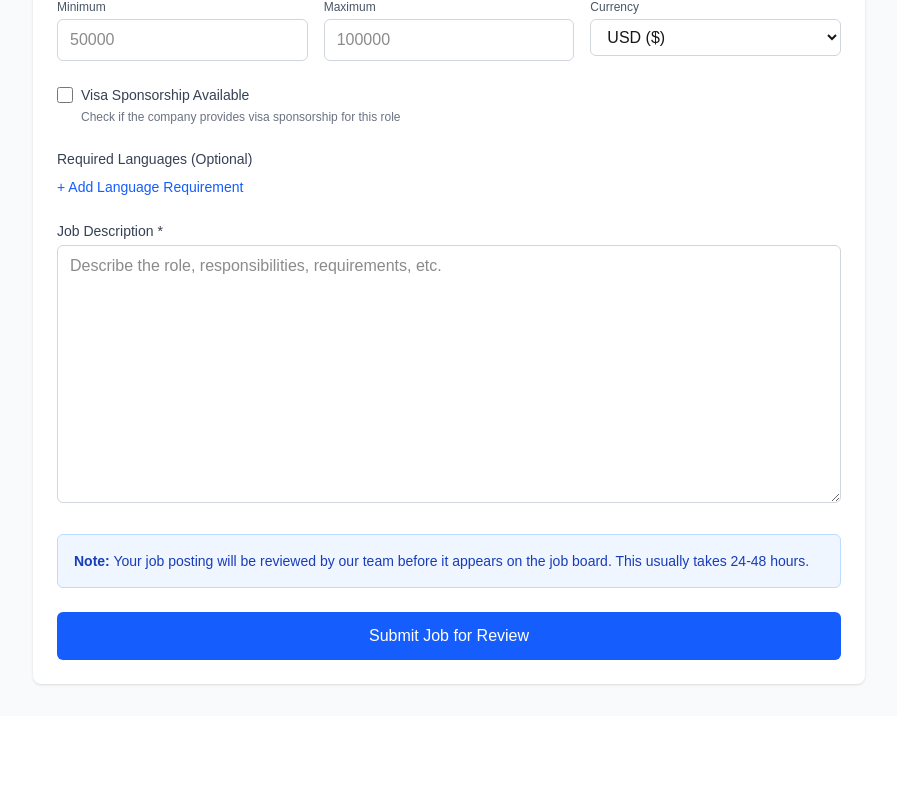
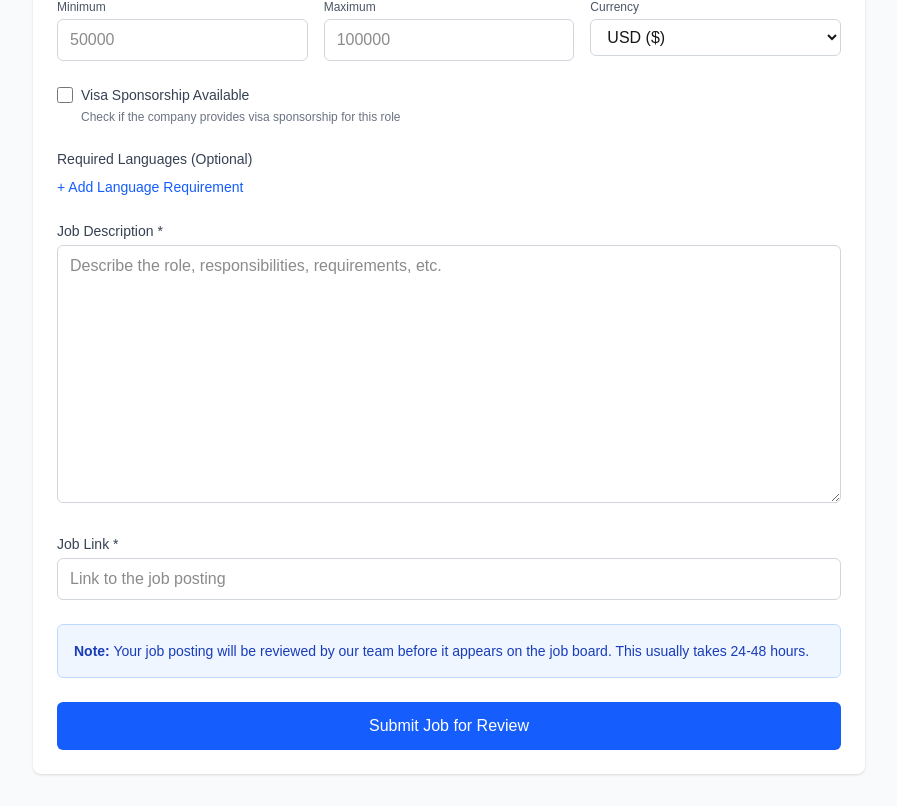
Before and after one commit to Mo-Ibra/next-fullstack-jobs, a Next.js app: page /submit-job in a window 1280 px wide. Shown: the part 820-1626 px from the top of the page, without its empty margins (191-1088 px from the left). Before the commit the page ends 1536 px from the top, so only its background shows below. Built offline with nearby package versions, Linux system fonts and the light colour scheme.

Commit message:
Added Job application link

```diff
--- a/app/admin/jobs/job-form.tsx
+++ b/app/admin/jobs/job-form.tsx
@@ -114,6 +114,7 @@ export function JobForm({ job }: JobFormProps) {
         job_type: formData.get("job_type") as string,
         work_location_type: formData.get("work_location_type") as string,
         status: formData.get("status") as string,
+        application_link: (formData.get("application_link") as string) || null,
       };
 
       console.log(jobData);
@@ -444,9 +445,23 @@ export function JobForm({ job }: JobFormProps) {
 
         <div>
           <label
-            htmlFor="status"
-            className="block text-xs text-gray-600 mb-1"
+            htmlFor="application_link"
+            className="block text-sm font-medium text-gray-700 mb-1"
           >
+            Job Link *
+          </label>
+          <input
+            id="application_link"
+            name="application_link"
+            required
+            defaultValue={job?.application_link}
+            className="w-full px-3 py-2 border border-gray-300 rounded-md focus:outline-none focus:ring-2 focus:ring-blue-500"
+            placeholder="Link to the job posting"
+          />
+        </div>
+
+        <div>
+          <label htmlFor="status" className="block text-xs text-gray-600 mb-1">
             Status
           </label>
           <select
--- a/app/api/public-jobs/route.ts
+++ b/app/api/public-jobs/route.ts
@@ -11,8 +11,10 @@ export async function POST(request: Request) {
       !body.title ||
       !body.company ||
       !body.location ||
+      !body.work_location_type||
+      !body.job_type||
       !body.description ||
-      !body.job_type
+      !body.application_link
     ) {
       return NextResponse.json(
         { error: "Missing required fields" },
--- a/app/submit-job/public-job-form.tsx
+++ b/app/submit-job/public-job-form.tsx
@@ -1,4 +1,3 @@
-// app/submit-job/public-job-form.tsx
 "use client";
 
 import { useRouter } from "next/navigation";
@@ -108,6 +107,7 @@ export function PublicJobForm() {
         job_type: formData.get("job_type") as string,
         work_location_type: formData.get("work_location_type") as string,
         status: "pending",
+        application_link: (formData.get("application_link") as string) || null,
       };
 
       const res = await fetch("/api/public-jobs", {
@@ -469,6 +469,22 @@ export function PublicJobForm() {
           />
         </div>
 
+        <div>
+          <label
+            htmlFor="application_link"
+            className="block text-sm font-medium text-gray-700 mb-1"
+          >
+            Job Link *
+          </label>
+          <input
+            id="application_link"
+            name="application_link"
+            required
+            className="w-full px-3 py-2 border border-gray-300 rounded-md focus:outline-none focus:ring-2 focus:ring-blue-500"
+            placeholder="Link to the job posting"
+          />
+        </div>
+
         <div className="bg-blue-50 border border-blue-200 rounded-md p-4">
           <p className="text-sm text-blue-800">
             <strong>Note:</strong> Your job posting will be reviewed by our team
--- a/lib/supabase.ts
+++ b/lib/supabase.ts
@@ -27,5 +27,6 @@ export type Job = {
   job_type: string;
   work_location_type: "remote" | "on-site" | "hybrid";
   status: "pending" | "approved" | "rejected";
+  application_link: string;
   created_at: string;
 };
```
Also changed, not shown: app/jobs/[id]/page.tsx (+16 -0 lines), app/page.tsx (+31 -0 lines).
